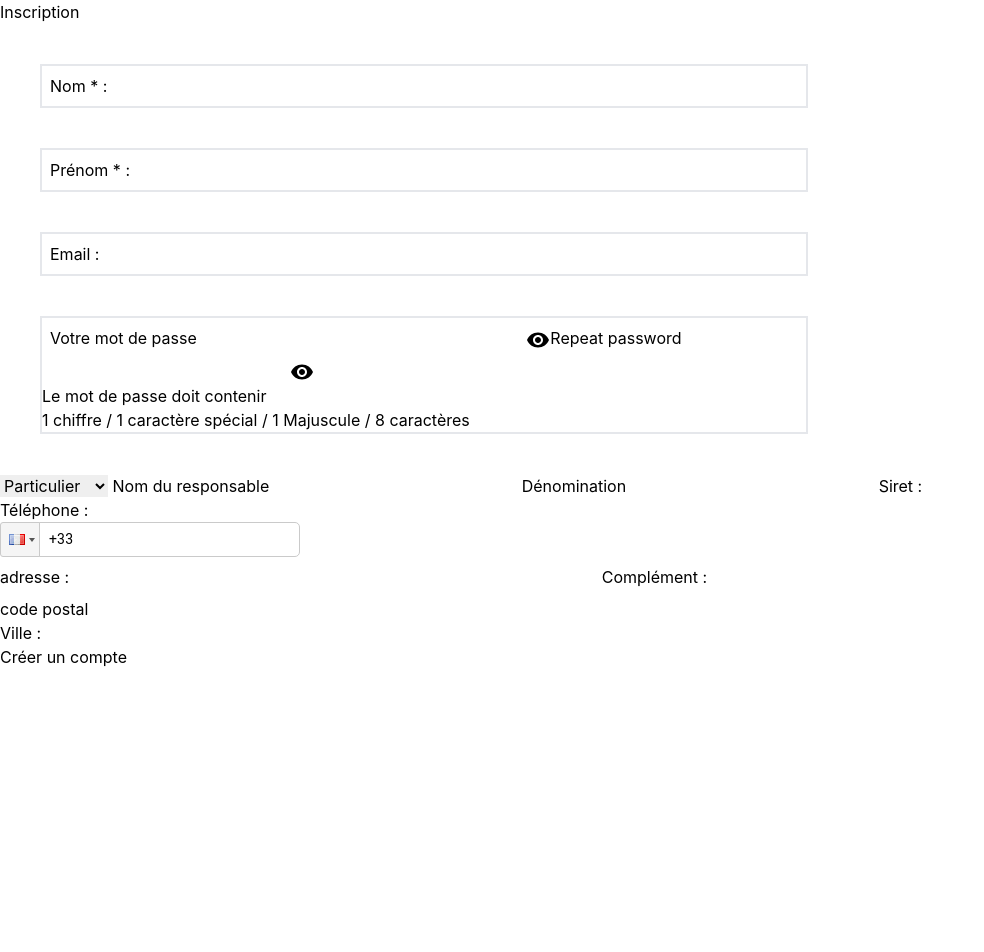
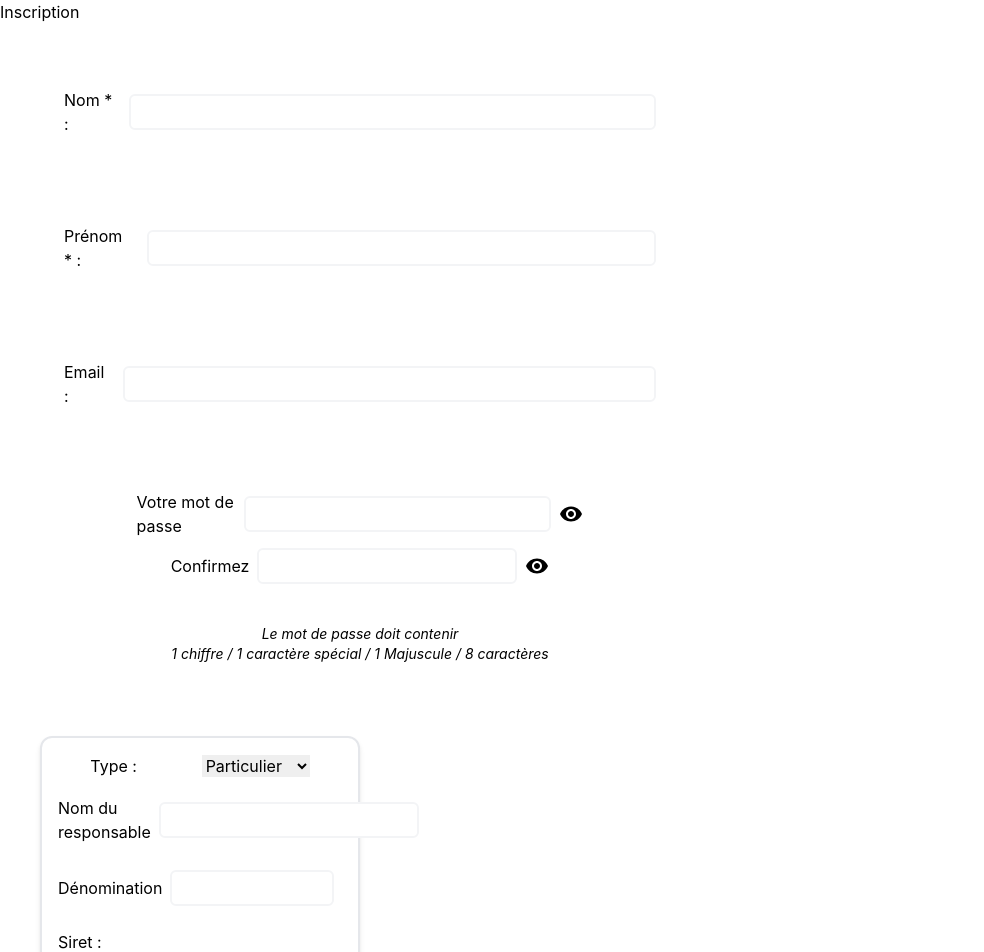
Before and after one commit to sele-nap/App-devis-lyon-js-react-sept21, a Next.js app: page / in a window 1280 px wide. Shown: the top 952 px of the page, without its empty margins (0-984 px from the left). Before the commit the page ends 800 px from the top, so only its background shows below. Built offline with nearby package versions, Linux system fonts and the light colour scheme.

Commit message:
init css on the form

```diff
--- a/components/SignUp.jsx
+++ b/components/SignUp.jsx
@@ -27,62 +27,60 @@ export default function SignUp() {
   });
 
   const onSubmit = async (data) => {
-    axios
-      .post("http://localhost://3000/users")
-      .then((res) => {
-        console.log(res.data);
-      })
-      .catch((err) => {
-        // Handle Error Here
-        console.error(err);
-      });
+    console.log(data);
+    // axios
+    //   .post("/api/users", data)
+    //   .then((res) => {
+    //     console.log(res.data);
+    //     alert("all ok");
+    //   })
+    //   .catch((err) => {
+    //     console.error(err);
+    //   });
   };
 
   return (
     <form onSubmit={handleSubmit(onSubmit)}>
       <h1> Inscription</h1>
 
-      <div className="m-10 border-2 w-3/5">
+      <div className="m-10 w-2/4 p-4 flex flex-row items-center">
         <label htmlFor="name" className="m-2">
           Nom * :
         </label>
-
         <input
-          className="w-2/5 m-2"
+          className="border-2 rounded-md m-2 p-1 border-gray-100 w-full"
           type="text"
-          id="LastName"
-          name="LastName"
-          {...register("LastName", {
+          id="lastname"
+          name="lastname"
+          {...register("lastname", {
             required: " ❌ Champs obligatoire ",
           })}
         />
-        {errors.LastName && <span> {errors.LastName.message}</span>}
+        {errors.lastname && <span> {errors.lastname.message}</span>}
       </div>
 
-      <div className="m-10 border-2 w-3/5">
+      <div className="m-10 w-2/4 p-4 flex flex-row items-center">
         <label htmlFor="name" className="m-2">
           Prénom * :
         </label>
-
         <input
-          className="w-2/5 m-2"
+          className="border-2 rounded-md m-2 p-1 border-gray-100 w-full"
           type="text"
-          id="FirstName"
-          name="FirstName"
-          {...register("FirstName", {
+          id="firstname"
+          name="firstname"
+          {...register("firstname", {
             required: " ❌ Champs obligatoire ",
           })}
         />
-        {errors.FirstName && <span> {errors.FirstName.message}</span>}
+        {errors.firstname && <span> {errors.firstname.message}</span>}
       </div>
 
-      <div className="m-10 border-2 w-3/5">
+      <div className="m-10 w-2/4 p-4 flex flex-row items-center">
         <label htmlFor="email" className="m-2">
-          {" "}
           Email :
         </label>
         <input
-          className="w-2/5 m-2"
+          className="border-2 rounded-md m-2 p-1 border-gray-100 w-full"
           type="text"
           id="email"
           name="email"
@@ -96,13 +94,14 @@ export default function SignUp() {
         />
         {errors.email && <span> {errors.email.message}</span>}
       </div>
-      <div className="m-10 border-2 w-3/5">
-        <label htmlFor="password" className="m-2">
-          {" "}
+
+      <div className="m-10 w-2/4 p-4 flex flex-col items-center">
+        <div className="flex items-center justify-around">
+          <label htmlFor="password" className="">
             Votre mot de passe
           </label>
           <input
-          className="w-2/5 m-2"
+            className="border-2 rounded-md m-2 p-1 border-gray-100 w-full"
             id="password"
             type={passwordShown ? "text" : "password"}
             {...register("password", {
@@ -115,9 +114,12 @@ export default function SignUp() {
           />
           <RemoveRedEyeIcon onClick={togglePasswordVisiblity} />
           {errors.password && <span> {errors.password.message}</span>}
+        </div>
 
-        <label>Repeat password</label>
+        <div className="flex items-center justify-around mb-4">
+          <label>Confirmez</label>
           <input
+            className="border-2 rounded-md m-2 p-1 border-gray-100 w-full"
             name="confirmPassword"
             type={passwordConfirmShown ? "text" : "password"}
             {...register("password", {
@@ -130,34 +132,96 @@ export default function SignUp() {
           />
           <RemoveRedEyeIcon onClick={togglePasswordConfirmVisiblity} />
           {errors.confirmPassword && <p>{errors.confirmPassword.message}</p>}
+        </div>
+
+        <div className="text-sm italic text-center p-4">
           <p> Le mot de passe doit contenir</p>
           <p> 1 chiffre / 1 caractère spécial / 1 Majuscule / 8 caractères </p>
         </div>
+      </div>
 
-      <div>
+      <div className="m-10 border-2 w-1/4 p-4 rounded-xl shadow-md ">
+        <div className="flex flex-col">
+          <div className="flex items-center justify-around mb-4">
+            <label htmlFor="organizationType"> Type :</label>
             <select>
               <option value="2">Particulier</option>
               <option value="3">Collectivité</option>
               <option value="3">Association</option>``
               <option value="4"> Entreprise</option>
             </select>
-
-        <label htmlFor="boss"> Nom du responsable</label>
-        <input type="text" id="boss" name="boss" />
-
-        <label htmlFor="nameOfCie"> Dénomination</label>
-        <input type="text" id="nameOfCie" name="nameOfCie" />
-
-        <label htmlFor="siret"> Siret : </label>
-        <input type="number" />
+          </div>
+          <div className="flex items-center justify-around mb-4">
+            <label htmlFor="managerName"> Nom du responsable</label>
+            <input
+              className="border-2 rounded-md m-2 p-1 border-gray-100"
+              type="text"
+              id="managerName"
+              name="managerName"
+            />
           </div>
 
+          <div className="flex items-center justify-around mb-4">
+            <label htmlFor="organizationName"> Dénomination</label>
+            <input
+              className="border-2 rounded-md m-2 p-1 w-3/5 border-gray-100"
+              type="text"
+              id="organizationName"
+              name="organizationName"
+            />
+          </div>
+          <label htmlFor="siret"> Siret : </label>
+          <input
+            className="border-2 rounded-md m-2 w-3/5 p-1 border-gray-100"
+            type="number"
+            name="siretNumber"
+            id="siretNumber"
+          />
+        </div>
+      </div>
+
+      <div className="m-10 border-2 w-3/5 p-4">
+        {" "}
+        <div>
+          <label htmlFor="adrresse"> adresse :</label>
+          <input
+            className="w-2/5 m-2"
+            type="text"
+            id="address1"
+            name="address1"
+          />
+          <label> Complément :</label>
+          <input
+            className="w-2/5 m-2"
+            type="text"
+            id="address2"
+            name="address2"
+          />
+          {errors.address1 && <span> {errors.address1.message}</span>}
+        </div>
+        <div>
+          <label htmlFor="zipCode"> code postal</label>
+          <input
+            type="number"
+            id="zipCode"
+            name="zipCode"
+            {...register("zipCode", {
+              required: " ❌   Entrez une code postal valide ",
+              maxLength: 5,
+            })}
+          />
+        </div>
+        <div>
+          <label htmlFor="city"> Ville : </label>
+          <input type="text" id="city" name="city" />
+        </div>
         <div>
           <label htmlFor="phone"> Téléphone : </label>
 
           <Controller
             control={control}
             name="phone"
+            id="phone"
             render={({
               field: { onChange, value, name, ref },
               fieldState: { invalid, isTouched, isDirty, error },
@@ -167,52 +231,12 @@ export default function SignUp() {
             )}
           />
         </div>
-
-      <div>
-        <label htmlFor="adrresse"> adresse :</label>
-        <input
-          className="w-2/5 m-2"
-          type="text"
-          id="adrresse"
-          name="adrresse"
-        />
-        <label> Complément :</label>
-        <input
-          className="w-2/5 m-2"
-          type="text"
-          id="adrresse2"
-          name="adrresse2"
-        />
-        {errors.adrresse && <span> {errors.adrresse.message}</span>}
       </div>
 
-      <div>
-        <label htmlFor="Cp"> code postal</label>
-        <input
-          type="number"
-          id="codePostal"
-          name="codePostal"
-          {...register("codePostal", {
-            required: " ❌   Entrez une code postal valide ",
-            maxLength: 5,
-          })}
-        />
-      </div>
-
-      <div>
-        <label htmlFor="city"> Ville : </label>
-        <input
-          type="text"
-          id="city"
-          name="city"
-          // {...register("city", {
-          //   required: " ❌   Entrez une ville  valide ",
-          //   maxLength: 5,
-          // })}
-        />
-      </div>
-
-      <button type="submit"> Créer un compte</button>
+      <button type="submit" className=".ctaBtn">
+        {" "}
+        Créer un compte
+      </button>
     </form>
   );
 }
--- /dev/null
+++ b/components/ctaBtn.jsx
@@ -0,0 +1,12 @@
+import React from "react";
+import "../styles/globals.css";
+
+const ctaBtn = (props) => {
+  return (
+    <div>
+      <button className="ctaBtn">{props}</button>
+    </div>
+  );
+};
+
+export default ctaBtn;
--- a/styles/globals.css
+++ b/styles/globals.css
@@ -18,3 +18,51 @@ a {
 * {
   box-sizing: border-box;
 }
+
+.ctaBtn {
+  font-size: 18px;
+  letter-spacing: 2px;
+  text-transform: uppercase;
+  display: inline-block;
+  text-align: center;
+  font-weight: bold;
+  padding: 0.7em 2em;
+  border: 3px solid #ff0072;
+  border-radius: 2px;
+  position: relative;
+  box-shadow: 0 2px 10px rgba(0, 0, 0, 0.16), 0 3px 6px rgba(0, 0, 0, 0.1);
+  color: #ff0072;
+  text-decoration: none;
+  transition: 0.3s ease all;
+  z-index: 1;
+}
+
+.ctaBtn:before {
+  transition: 0.5s all ease;
+  position: absolute;
+  top: 0;
+  left: 50%;
+  right: 50%;
+  bottom: 0;
+  opacity: 0;
+  content: "";
+  background-color: #ff0072;
+  z-index: -1;
+}
+
+.ctaBtn:hover,
+.ctaBtn:focus {
+  color: white;
+}
+
+.ctaBtn:hover:before,
+.ctaBtn:focus:before {
+  transition: 0.5s all ease;
+  left: 0;
+  right: 0;
+  opacity: 1;
+}
+
+.ctaBtn:active {
+  transform: scale(0.9);
+}
```
Lines whose indentation alone changed are shown as unchanged.
